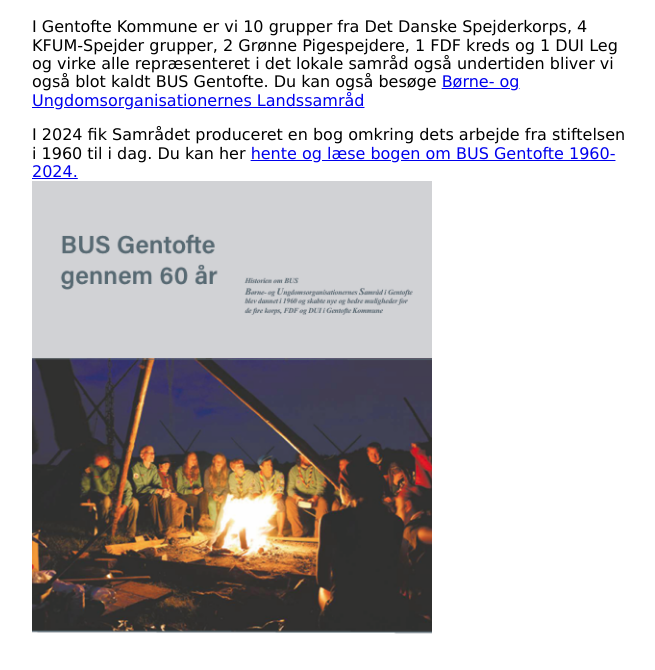
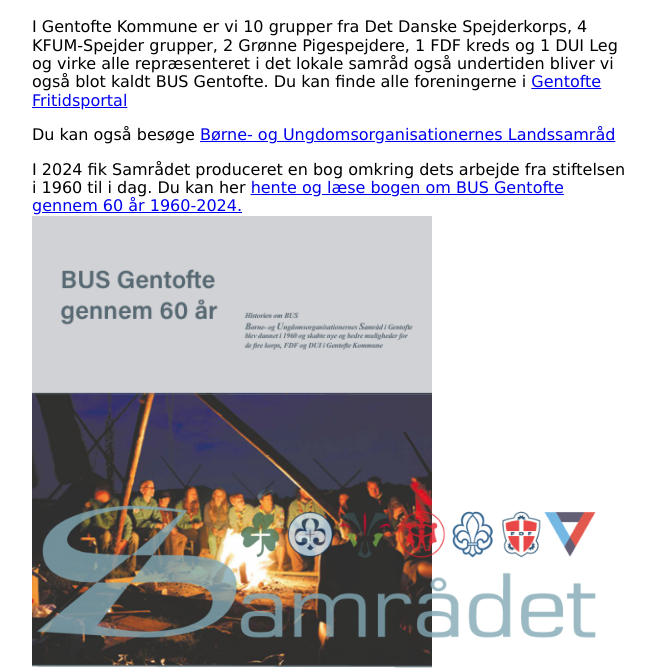
Before and after one commit to bus-gentofte/bus-gentofte.github.io, a website built with Parcel: page index.html in a window 1280 px wide. Shown: the part 135-805 px from the top of the page, without its empty margins (308-963 px from the left). Built offline with nearby package versions, Linux system fonts and the light colour scheme.

Commit message:
Update styling and add robots

```diff
--- a/index.css
+++ b/index.css
@@ -3,11 +3,6 @@
 body {
     font-family: Verdana, Geneva, Tahoma, sans-serif;
     margin-bottom: 300px;
-    background-image: url('./images/Samraadet_logo.png');
-    background-position: bottom center;
-    background-attachment: scroll;
-    background-size: contain;
-    background-repeat: no-repeat;
 }
 
 main {
@@ -20,3 +15,20 @@
     max-width: 400px;
     height: auto;
 }
+
+main:after {
+    content: ' ';
+  display: block;
+  position: absolute;
+  left: 50%;
+  bottom: 0;
+  width: 50%;
+  height: 100%;
+  max-height: 226px;
+  transform: translateX(-50%);
+  opacity: 0.8;
+  background-image: url('./images/Samraadet_logo.png?as=webp');
+  background-repeat: no-repeat;
+  background-position: 50% bottom;
+  background-size: contain;
+}
--- a/index.html
+++ b/index.html
@@ -1,5 +1,5 @@
 <!DOCTYPE html>
-<html>
+<html lang="da">
 
 <head>
   <meta charset="utf-8">
@@ -17,16 +17,21 @@
     <p>
       I Gentofte Kommune er vi 10 grupper fra Det Danske Spejderkorps, 4 KFUM-Spejder grupper, 2 Grønne Pigespejdere, 1
       FDF kreds og 1 DUI Leg og virke alle repræsenteret i det lokale samr&aring;d ogs&aring; undertiden bliver vi også
-      blot kaldt BUS Gentofte.
+      blot kaldt BUS Gentofte. Du kan finde alle foreningerne i
+      <a href="https://www.conventus.dk/gentofte/organisationer/main.php" target="_blank">Gentofte Fritidsportal</a>
+    </p>
+    <p>
       Du kan også bes&oslash;ge <a href="https://samraadet.dk/">B&oslash;rne- og Ungdomsorganisationernes
         Landssamr&aring;d</a>
     </p>
-    <p>I 2024 fik Samr&aring;det produceret en bog omkring dets arbejde fra stiftelsen i 1960 til i dag. Du kan her <a
-        target="_blank" href="images/BUS-Gentofte-2024-bog-online.pdf">hente og l&aelig;se bogen om BUS Gentofte
-        1960-2024.</a>
+    <p>I 2024 fik Samr&aring;det produceret en bog omkring dets arbejde fra stiftelsen i 1960 til i dag. Du kan her
+      <a target="_blank" href="images/BUS-Gentofte-2024-bog-online.pdf">
+        hente og l&aelig;se bogen om BUS Gentofte gennem 60 år 1960-2024.
+      </a>
       <br />
       <a href="images/BUS-Gentofte-2024-bog-online.pdf" target="_blank">
-        <img src="images/bog-2024-forside.png?width=400&as=webp" alt="Billede af forsiden af bogen" class="bog">
+        <img src="images/bog-2024-forside.png?width=400&as=webp"
+          alt="Billede af forsiden af bogen BUS Gentofte gennem 60 år" class="bog" width="400" height="568">
       </a>
     </p>
   </main>
--- /dev/null
+++ b/static/robots.txt
@@ -0,0 +1,2 @@
+User-agent: *
+Allow: /
```
